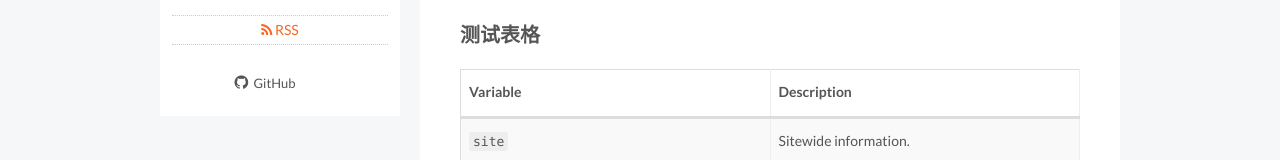
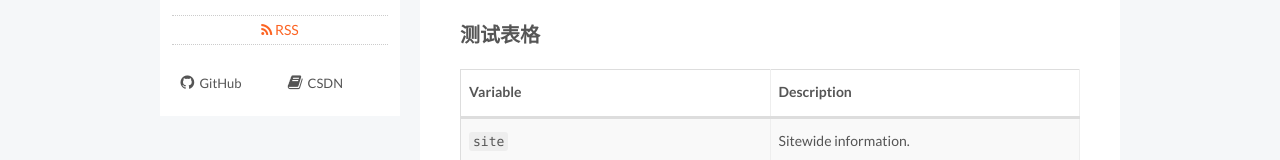
Before and after one commit to MonicaDan/MonicaDan.github.io, a plain HTML site: page 2015/10/21/demo/index.html in a window 1280 px wide. Both pictures are taken after a click on the item "站点概览". Shown: the part 616-776 px from the top of the page. Drawn offline with Linux system fonts and the light colour scheme.

Commit message:
Site updated: 2017-09-28 22:38:12

```diff
--- a/2015/10/21/demo/index.html
+++ b/2015/10/21/demo/index.html
@@ -558,6 +558,12 @@
                     <i class="fa fa-fw fa-github"></i>GitHub</a>
               </span>
 
+              <span class="links-of-author-item">
+                <a href="http://blog.csdn.net/Monica_Dan" target="_blank" title="CSDN">
+
+                    <i class="fa fa-fw fa-book"></i>CSDN</a>
+              </span>
+
 
         </div>
 
--- a/css/main.css
+++ b/css/main.css
@@ -1819,7 +1819,7 @@ pre .javascript .function {
   width: 4px;
   height: 4px;
   border-radius: 50%;
-  background: #399069;
+  background: #1b6950;
 }
 .links-of-blogroll {
   font-size: 13px;
```
Also changed, not shown: about/index.html (+6 -0 lines), archives/2015/10/index.html (+6 -0 lines), archives/2015/index.html (+6 -0 lines), archives/index.html (+6 -0 lines), categories/index.html (+6 -0 lines), index.html (+6 -0 lines), love/index.html (+6 -0 lines), tags/css/index.html (+6 -0 lines), tags/index.html (+6 -0 lines).
